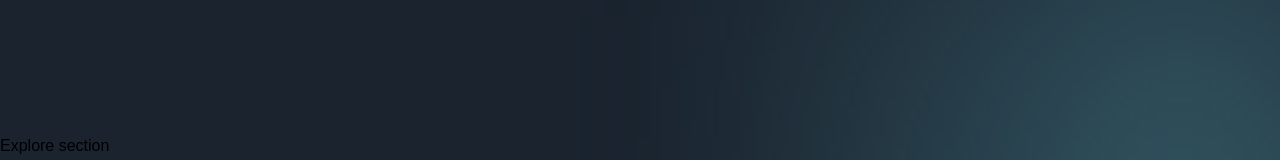
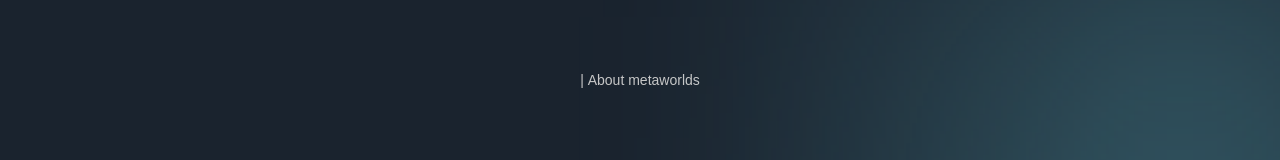
Before and after one commit to mezz01/worlds, a Next.js app: page / in a window 1280 px wide. Shown: the part 1098-1258 px from the top of the page. Built offline with nearby package versions, Linux system fonts and the light colour scheme; a web font is replaced by a local one.

Commit message:
About.jsx section

```diff
--- a/components/CustomTexts.jsx
+++ b/components/CustomTexts.jsx
@@ -1,9 +1,23 @@
 'use client';
 
-export const TypingText = () => (
-  <p>Typing Text</p>
+import { motion } from 'framer-motion';
+
+import { textContainer, textVariant2} from '../utils/motion';
+
+export const TypingText = ({title, textStyles}) => (
+  <motion.p
+  variants={textContainer}
+  className={`font-normal text-[14px] text-secondary-white ${textStyles}`}
+  // int this funtion we used .map function and created an array from the title string and mapped trough it
+  >
+    {Array.from(title).map((letter, index) => (
+      <motion.span variants={textVariant2} key={index} >
+        {letter === ' ' ? '\u00A0' : letter}
+      </motion.span>
+    ))}
+  </motion.p>
 );
 
-export const TitleText = () => (
+export const TitleText = ({title, textStyles}) => (
   <h2>Title Text</h2>
 );
--- a/sections/About.jsx
+++ b/sections/About.jsx
@@ -13,8 +13,16 @@ const About = () => (
       initial="hidden"
       whileInView="show"
       viewport={{once:false, amount: 0.25}}
+      className={`${styles.innerWidth} mx-auto ${styles.flexCenter} flex-col`}
     >
+      <TypingText title="| About metaworlds" textStyles="text-center" />
+      <motion.p
+        variants = {fadeIn('up', 'tween', 0.2, 1)}
+        className = "mt-[8px] font-normal sm:text-[32px] text-[20px] text-center text-secondary-white"
 
+      >
+
+      </motion.p>
     </motion.div>
   </section>
 );
```
